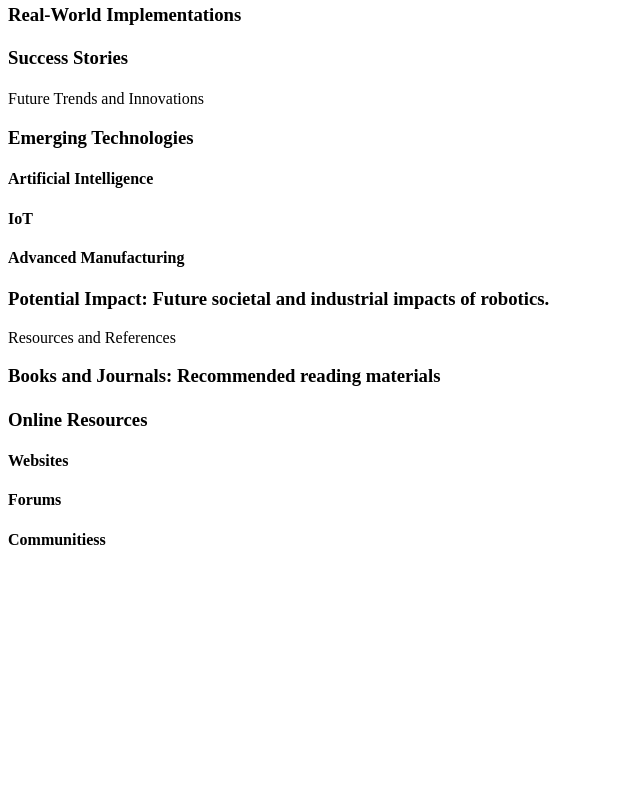
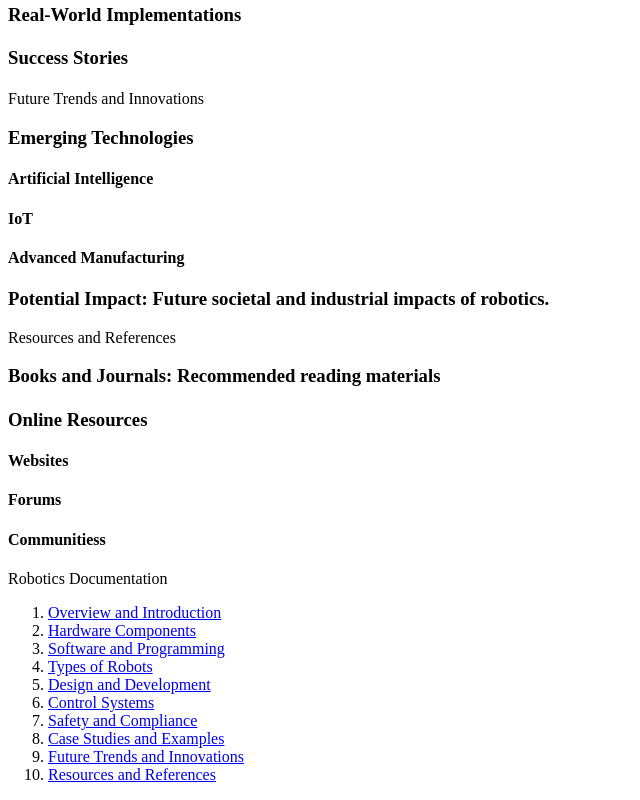
Before and after one commit to StaceyM06/Robotics-Technical-Documentation-Page, a plain HTML site: page index.html in a window 1280 px wide. Shown: the part 2923-3723 px from the top of the page, without its empty margins (0-640 px from the left). Before the commit the page ends 3493 px from the top, so only its background shows below. Drawn offline with Linux system fonts and the light colour scheme.

Commit message:
Update index.html

```diff
--- a/index.html
+++ b/index.html
@@ -403,5 +403,20 @@
         </section>
       </section>
     </main>
+    <nav id="navbar">
+      <header>Robotics Documentation</header>
+      <ol id="nav-links">
+        <li><a href="#overview_and_introduction" class="nav-link">Overview and Introduction</a></li>
+        <li><a href="#hardware_components" class="nav-link">Hardware Components</a></li>
+        <li><a href="#software_and_programming" class="nav-link">Software and Programming</a></li>
+        <li><a href="#types_of_robots" class="nav-link">Types of Robots</a></li>
+        <li><a href="#design_and_development" class="nav-link">Design and Development</a></li>
+        <li><a href="#control_systems" class="nav-link">Control Systems</a></li>
+        <li><a href="#safety_and_compliances" class="nav-link">Safety and Compliance</a></li>
+        <li><a href="#case_studies_and_examples" class="nav-link">Case Studies and Examples</a></li>
+        <li><a href="#future_trends_and_innovations" class="nav-link">Future Trends and Innovations</a></li>
+        <li><a href="#resources_and_references" class="nav-link">Resources and References</a></li>
+      </ol>
+    </nav>
   </body>
 </html>
```
